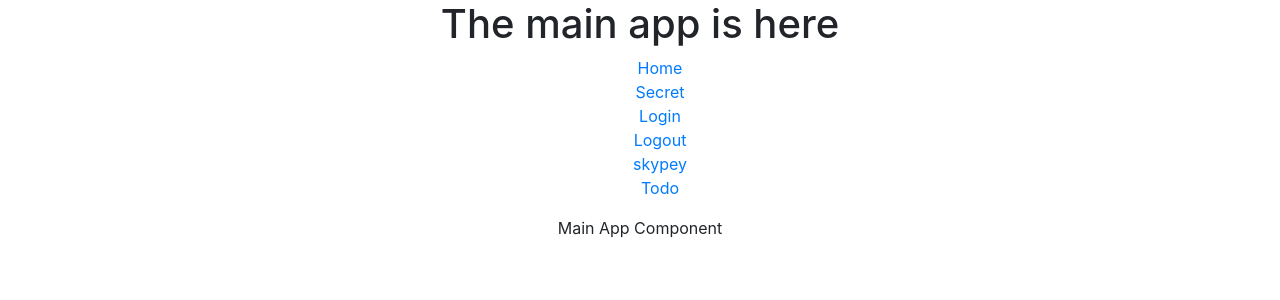
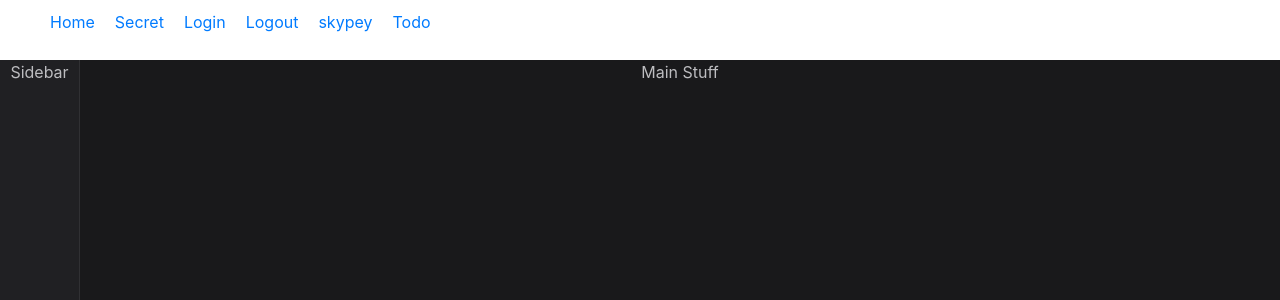
Before and after one commit to pagas/blog, a React (Create React App) app in the folder client/: page /skypey in a window 1280 px wide. Shown: the top 300 px of the page. Built offline with nearby package versions, Linux system fonts and the light colour scheme.

Commit message:
add skyey style and main components

```diff
--- a/client/src/App.css
+++ b/client/src/App.css
@@ -1,9 +1,20 @@
+#root {
+  height: 100vh;
+}
+
 .App {
   text-align: center;
+  height: 100%;
+  display: flex;
+  flex-direction: column;
 }
 
 ul {
   list-style: none;
+}
+
+li {
+  padding: 10px;
 }
 
 .App-logo {
--- a/client/src/App.js
+++ b/client/src/App.js
@@ -12,9 +12,8 @@ import ToDoApp from './components/todo';
 function App() {
     return (
         <div className="App">
-            <h1>The main app is here</h1>
             <Router>
-                <ul>
+                <ul class="d-flex">
                     <li><Link to="/">Home</Link></li>
                     <li><Link to="/secret">Secret</Link></li>
                     <li><Link to="/login">Login</Link></li>
--- a/client/src/components/main/Secret.jsx
+++ b/client/src/components/main/Secret.jsx
@@ -1,10 +1,6 @@
 import React, {Component} from 'react';
 
 class Secret extends Component {
-    constructor() {
-        super();
-    }
-
 
     render() {
         return (
--- /dev/null
+++ b/client/src/components/skypey/index.css
@@ -0,0 +1,28 @@
+.skypey {
+    height: 100%;
+    display: flex;
+    color: rgba(189, 189, 192, 1);
+}
+
+
+.skypey .Sidebar {
+    width: 80px;
+    background-color: rgba(32, 32, 35, 1);
+    height: 100%;
+    border-right: 1px solid rgba(189, 189, 192, 0.1);
+    transition: width 0.3s;
+}
+
+.skypey .Main {
+    flex: 1 1 0;
+    background-color: rgba(25, 25, 27, 1);
+    height: 100%;
+}
+
+
+/* not small devices  */
+@media (min-width: 576px) {
+    .Sidebar {
+        width: 320px;
+    }
+}
--- a/client/src/components/skypey/index.js
+++ b/client/src/components/skypey/index.js
@@ -1,6 +1,12 @@
 import React from 'react';
+import './index.css';
+import Sidebar from './sidebar'
+import Main from './main';
 
-const Skypey = ({ }) => <div>Main App Component</div>;
+const Skypey = () => <div className="skypey">
+    <Sidebar/>
+    <Main/>
+</div>;
 
 
 export default Skypey;
--- /dev/null
+++ b/client/src/components/skypey/main.js
@@ -0,0 +1,7 @@
+import React from 'react';
+
+const Main = () => <main className="Main">
+    Main Stuff
+</main>;
+
+export default Main;
--- /dev/null
+++ b/client/src/components/skypey/sidebar.js
@@ -0,0 +1,8 @@
+import React from 'react';
+
+const Skypey = () => <aside className="Sidebar">
+    Sidebar
+</aside>;
+
+
+export default Skypey;
```
